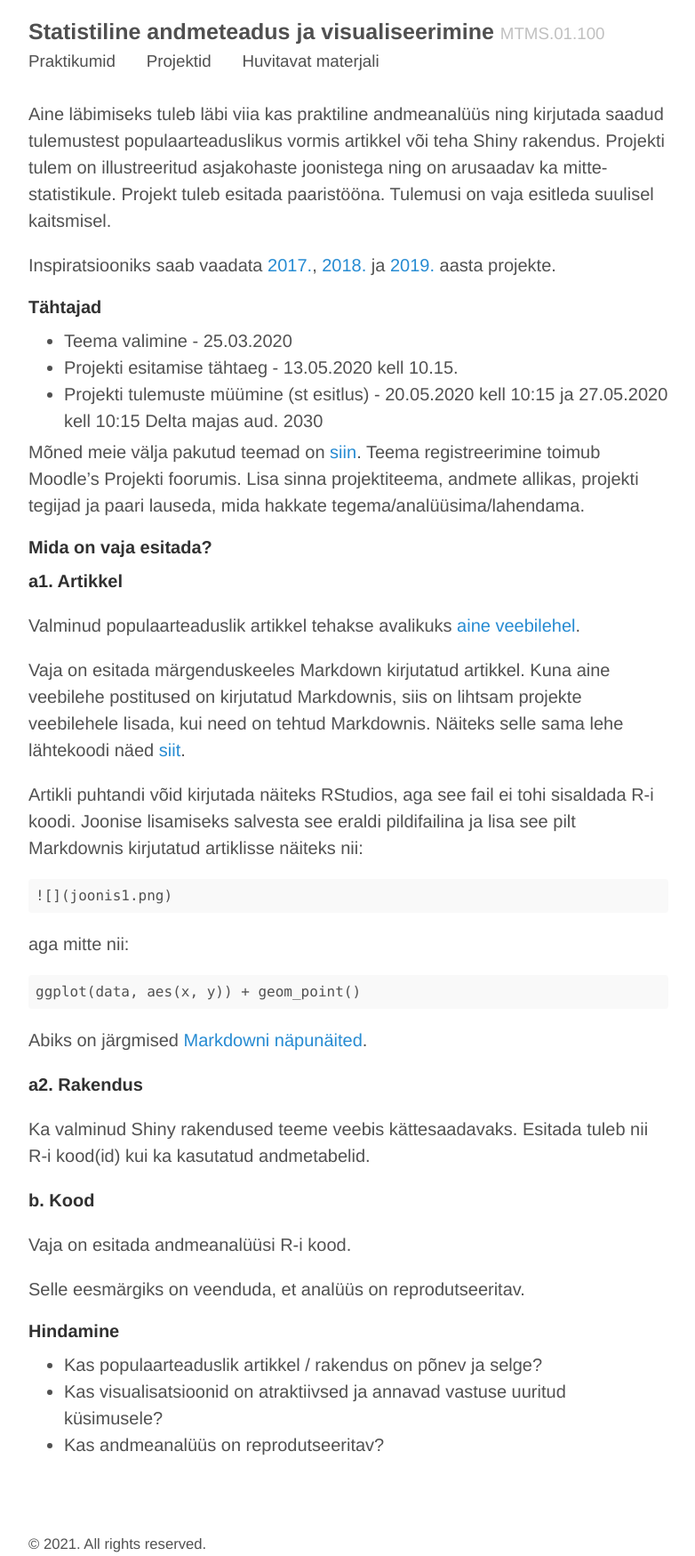
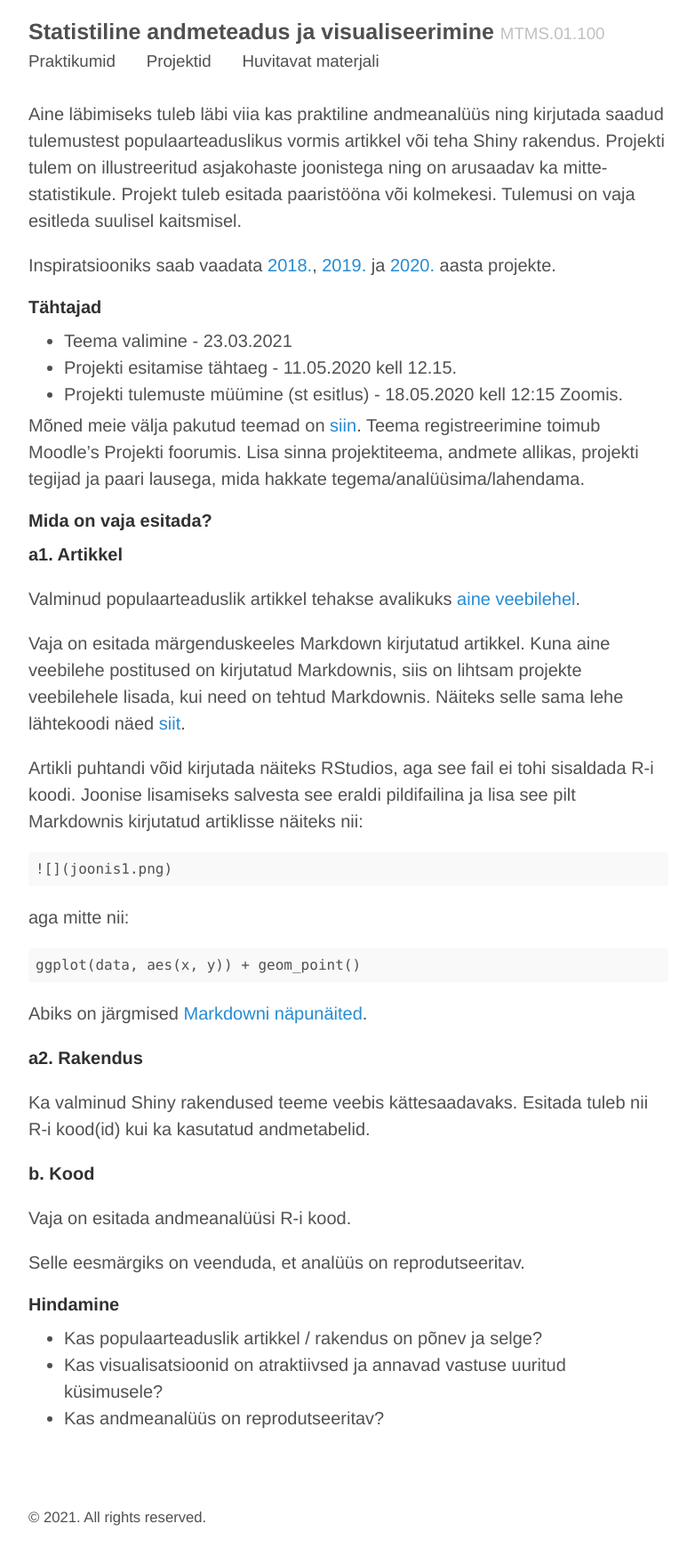
Before and after one commit to andmeteadus/2021, a Jekyll site: the page built from projekt_juhend.md, in a window 1280 px wide. Shown: the whole page at 89% size, without its empty margins (248-1030 px from the left). Built offline with Jekyll 4.4.1, drawn with Linux system fonts in a browser that asks for light colours; our own code applies the rules of GitHub Pages for plain Markdown files; after the commit the page ends 1719 px from its top, so only the background shows below that.

Commit message:
Update projekt_juhend.md

```diff
--- a/projekt_juhend.md
+++ b/projekt_juhend.md
@@ -2,17 +2,17 @@
 layout: page
 ---
 
-Aine läbimiseks tuleb läbi viia kas praktiline andmeanalüüs ning kirjutada saadud tulemustest populaarteaduslikus vormis artikkel või teha Shiny rakendus. Projekti tulem on illustreeritud asjakohaste joonistega ning on arusaadav ka mitte-statistikule. Projekt tuleb esitada paaristööna. Tulemusi on vaja esitleda suulisel kaitsmisel.
+Aine läbimiseks tuleb läbi viia kas praktiline andmeanalüüs ning kirjutada saadud tulemustest populaarteaduslikus vormis artikkel või teha Shiny rakendus. Projekti tulem on illustreeritud asjakohaste joonistega ning on arusaadav ka mitte-statistikule. Projekt tuleb esitada paaristööna või kolmekesi. Tulemusi on vaja esitleda suulisel kaitsmisel.
 
-Inspiratsiooniks saab vaadata [2017.](https://andmeteadus.github.io/2017/projektid/), [2018.](https://andmeteadus.github.io/2018/projektid/) ja  [2019.](https://andmeteadus.github.io/2019/projektid/) aasta projekte.
+Inspiratsiooniks saab vaadata [2018.](https://andmeteadus.github.io/2018/projektid/),  [2019.](https://andmeteadus.github.io/2019/projektid/) ja [2020.](https://andmeteadus.github.io/2020/projektid/) aasta projekte.
 
 ### Tähtajad
 
-* Teema valimine - 25.03.2020
-* Projekti esitamise tähtaeg - 13.05.2020 kell 10.15.
-* Projekti tulemuste müümine (st esitlus) - 20.05.2020 kell 10:15 ja 27.05.2020 kell 10:15 Delta majas aud. 2030
+* Teema valimine - 23.03.2021
+* Projekti esitamise tähtaeg - 11.05.2020 kell 12.15.
+* Projekti tulemuste müümine (st esitlus) - 18.05.2020 kell 12:15 Zoomis.
 
-Mõned meie välja pakutud teemad on [siin](https://docs.google.com/spreadsheets/d/1pWFMwq3mPY0OXMGVlFcxJIqnfTv41c8Xvr4rNEOGfpg/edit#gid=0). Teema registreerimine toimub Moodle's Projekti foorumis. Lisa sinna projektiteema, andmete allikas, projekti tegijad ja paari lauseda, mida hakkate tegema/analüüsima/lahendama.
+Mõned meie välja pakutud teemad on [siin](https://docs.google.com/spreadsheets/d/1pWFMwq3mPY0OXMGVlFcxJIqnfTv41c8Xvr4rNEOGfpg/edit#gid=0). Teema registreerimine toimub Moodle's Projekti foorumis. Lisa sinna projektiteema, andmete allikas, projekti tegijad ja paari lausega, mida hakkate tegema/analüüsima/lahendama.
 
 ### Mida on vaja esitada?
 
@@ -22,7 +22,7 @@ Valminud populaarteaduslik artikkel tehakse avalikuks [aine veebilehel](../proje
 
 Vaja on esitada märgenduskeeles Markdown kirjutatud artikkel.
 Kuna aine veebilehe postitused on kirjutatud Markdownis, siis on lihtsam projekte veebilehele lisada, kui need on tehtud Markdownis.
-Näiteks selle sama lehe lähtekoodi näed [siit](https://raw.githubusercontent.com/andmeteadus/2020/gh-pages/projekt_juhend.md).
+Näiteks selle sama lehe lähtekoodi näed [siit](https://raw.githubusercontent.com/andmeteadus/2021/master/projekt_juhend.md).
 
 Artikli puhtandi võid kirjutada näiteks RStudios, aga see fail ei tohi sisaldada R-i koodi.
 Joonise lisamiseks salvesta see eraldi pildifailina ja lisa see pilt Markdownis kirjutatud artiklisse näiteks nii:
```
